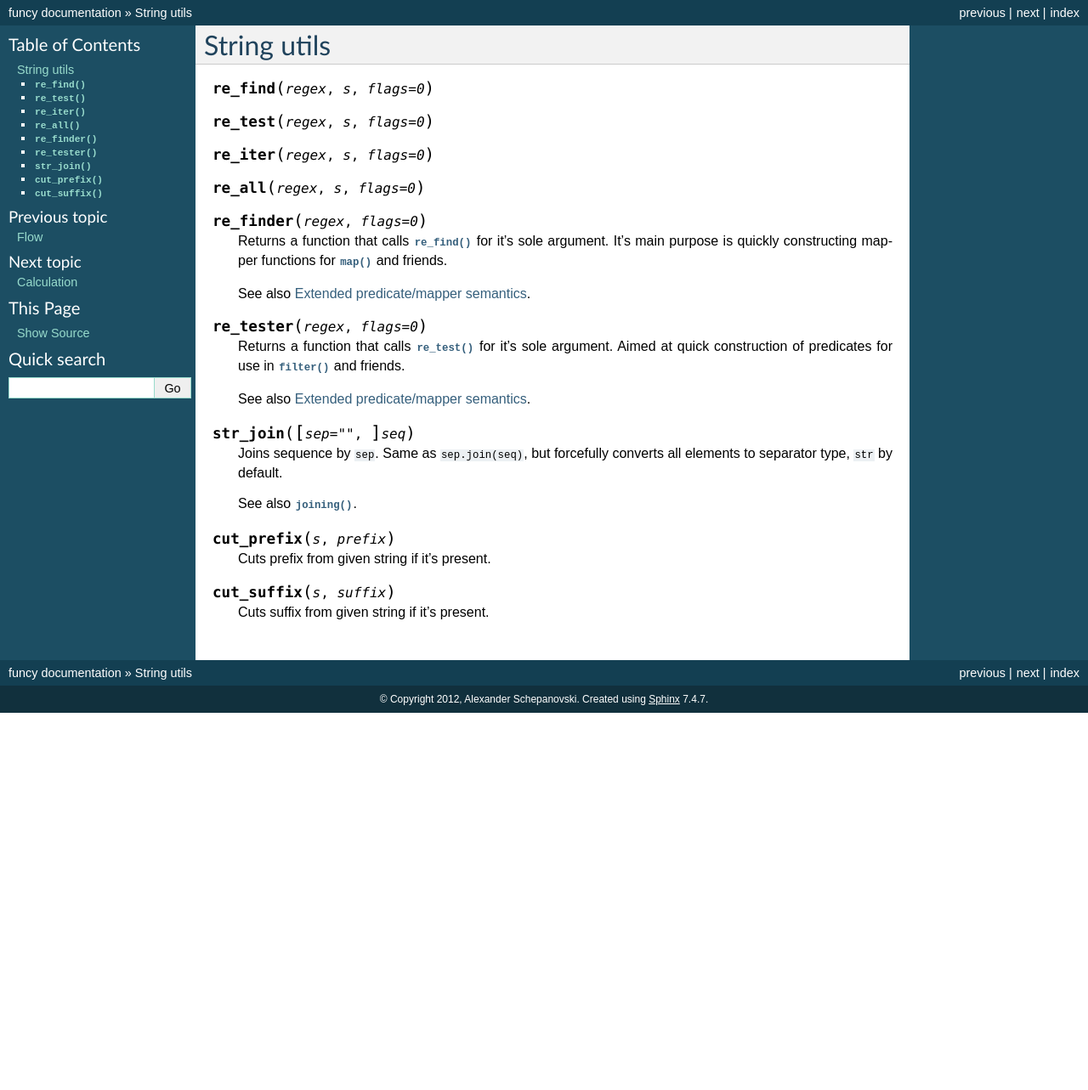
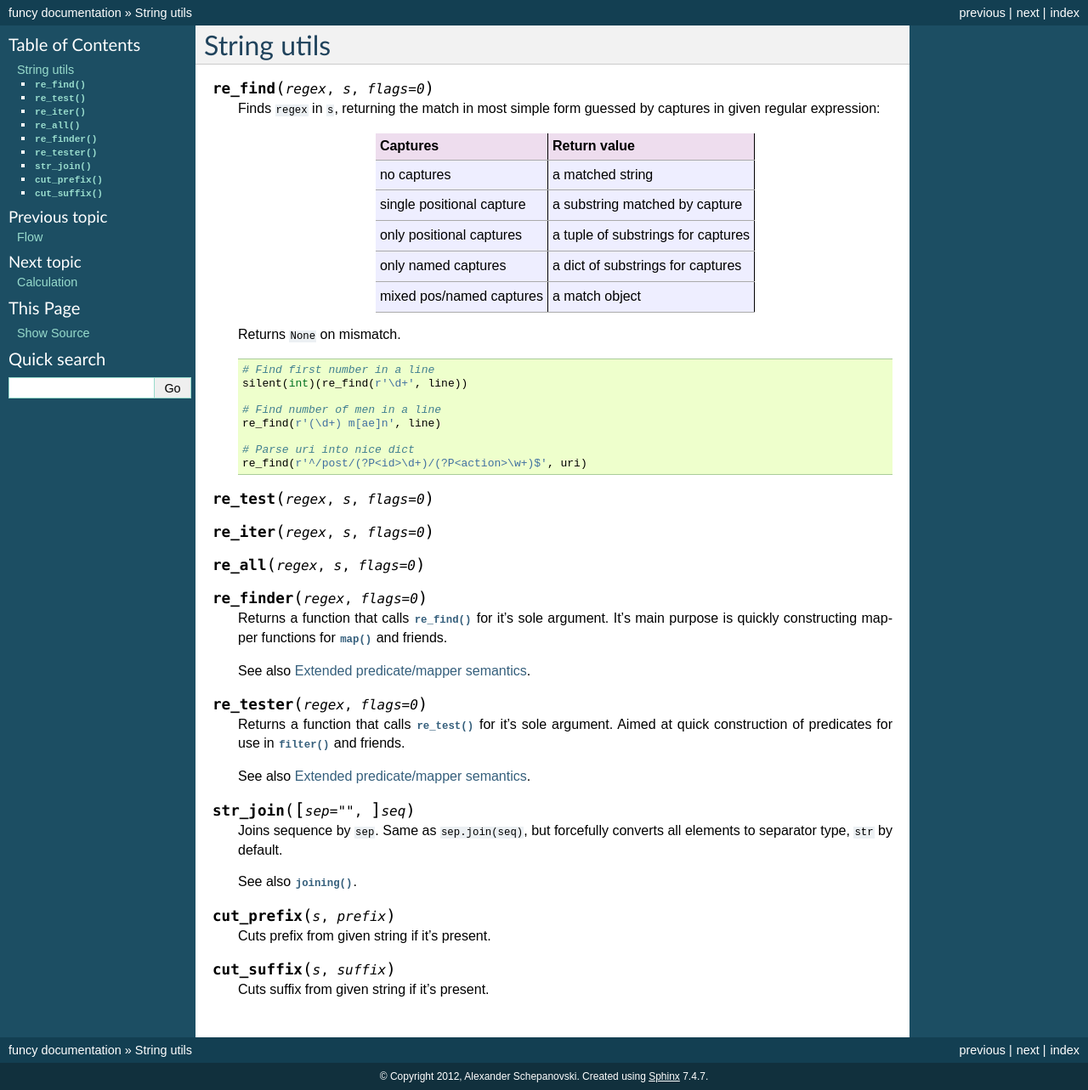
Before and after one commit to Jamaal224/funcy, a Sphinx documentation site: the page built from docs/strings.rst, in a window 1280 px wide. Shown: the whole page at 85% size. Built offline with Sphinx 7.4.7, drawn with Linux system fonts in a browser that asks for light colours; before the commit the page ends 900 px from its top, so only the background shows below that.

Commit message:
Added docs for re_find()

```diff
--- a/docs/strings.rst
+++ b/docs/strings.rst
@@ -2,6 +2,33 @@ String utils
 ============
 
 .. function:: re_find(regex, s, flags=0)
+
+    Finds ``regex`` in ``s``, returning the match in most simple form guessed by captures in given regular expression:
+
+    ================================= ==================================
+    Captures                          Return value
+    ================================= ==================================
+    no captures                       a matched string
+    single positional capture         a substring matched by capture
+    only positional captures          a tuple of substrings for captures
+    only named captures               a dict of substrings for captures
+    mixed pos/named captures          a match object
+    ================================= ==================================
+
+    Returns ``None`` on mismatch.
+
+    ::
+
+        # Find first number in a line
+        silent(int)(re_find(r'\d+', line))
+
+        # Find number of men in a line
+        re_find(r'(\d+) m[ae]n', line)
+
+        # Parse uri into nice dict
+        re_find(r'^/post/(?P<id>\d+)/(?P<action>\w+)$', uri)
+
+
 .. function:: re_test(regex, s, flags=0)
 .. function:: re_iter(regex, s, flags=0)
 .. function:: re_all(regex, s, flags=0)
```
